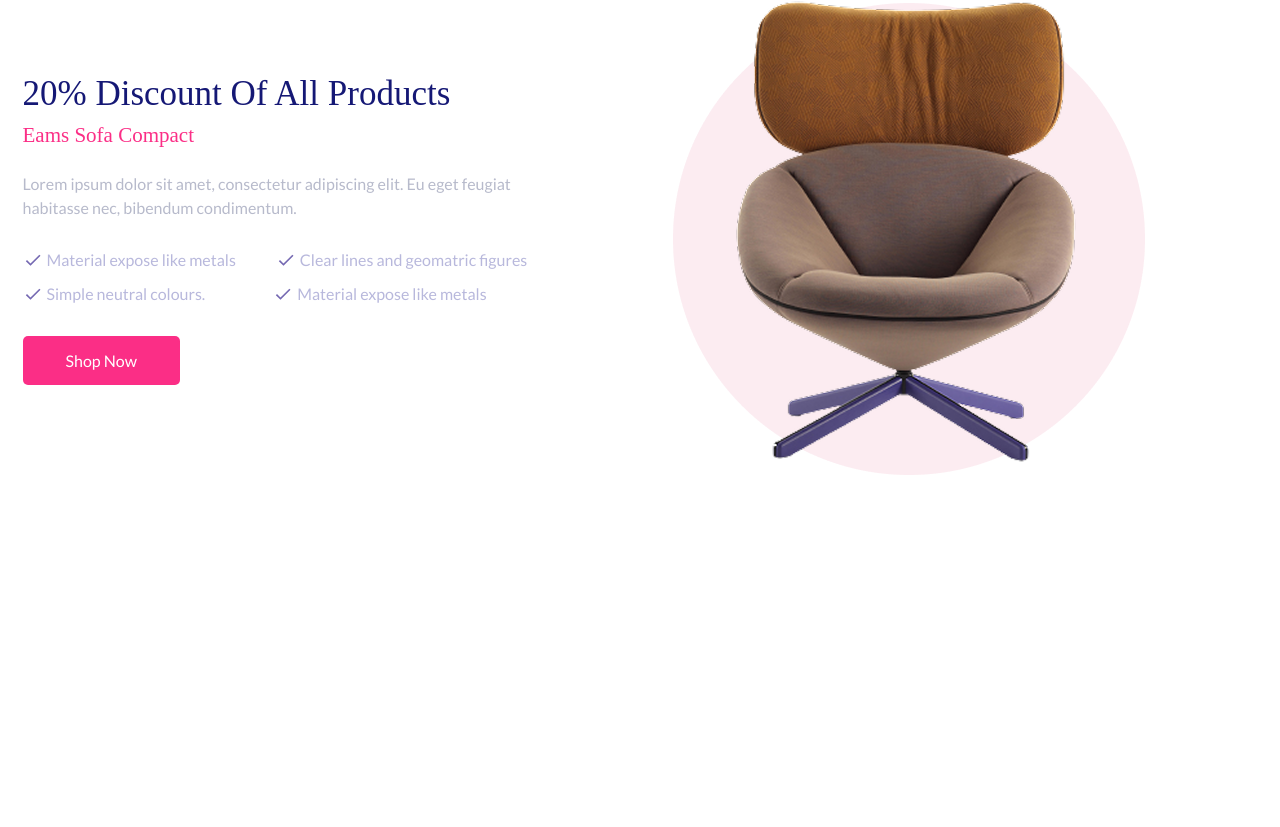
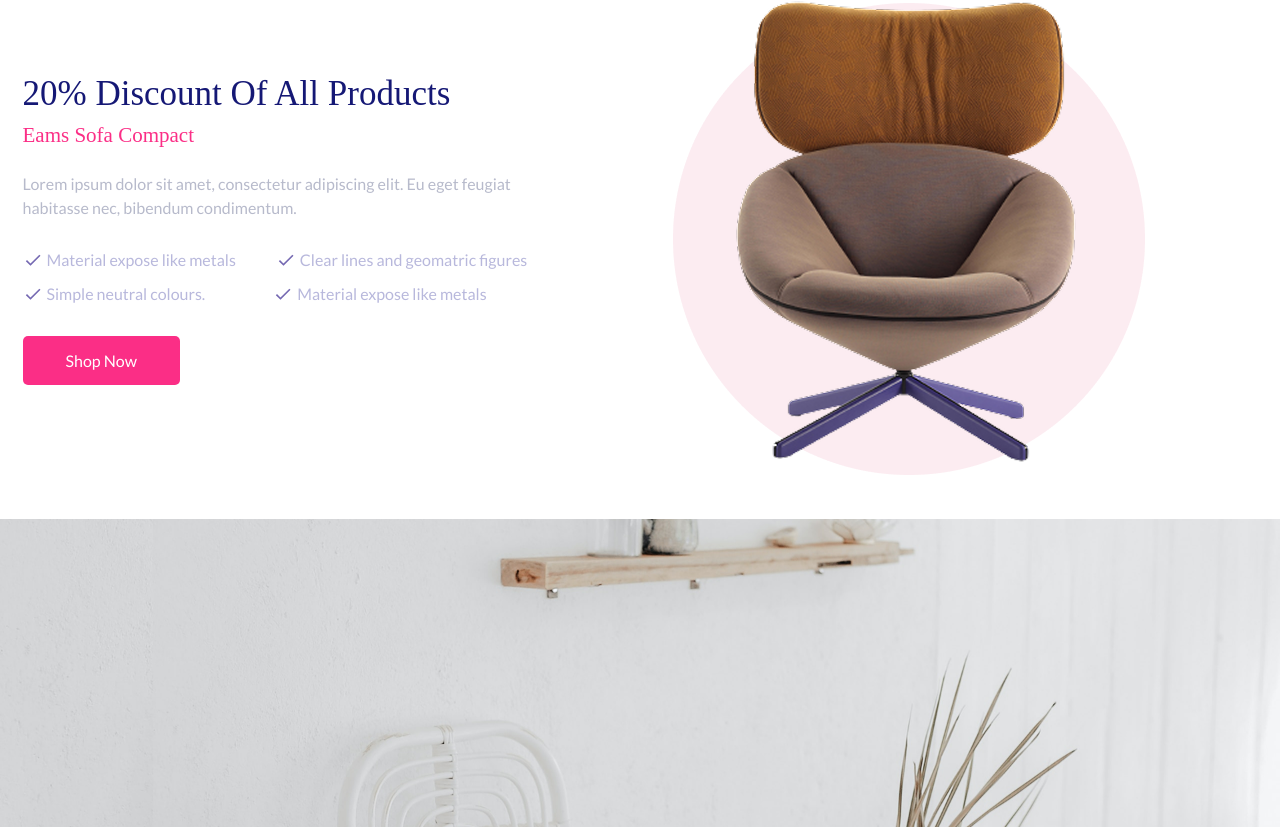
Before and after one commit to Rakib-Hassan-web/E-commace-with-next-js, a Next.js app: page / in a window 1280 px wide. Shown: the part 4854-5681 px from the top of the page. Before the commit the page ends 5373 px from the top, so only its background shows below. Built offline with nearby package versions, Linux system fonts and the light colour scheme; a web font is replaced by a local one.

Commit message:
subscribe section add

```diff
--- a/app/component/Subscribe.jsx
+++ b/app/component/Subscribe.jsx
@@ -1,9 +1,27 @@
 import React from 'react'
-
+import Image from 'next/image'
 const Subscribe = () => {
   return (
     <>
 
+    <section id='subscribe' className=' relative'>
+
+        <div className=' absolute'>
+            <Image
+
+            src={'/Group 162.png'}
+            width={1920}
+            height={462}
+            alt='bg'
+
+            />
+
+        </div>
+<div className="container z-20">
+    <h2 className=''>Get Leatest Update By Subscribe
+0ur Newslater</h2>
+</div>
+    </section>
 
 
 
```
